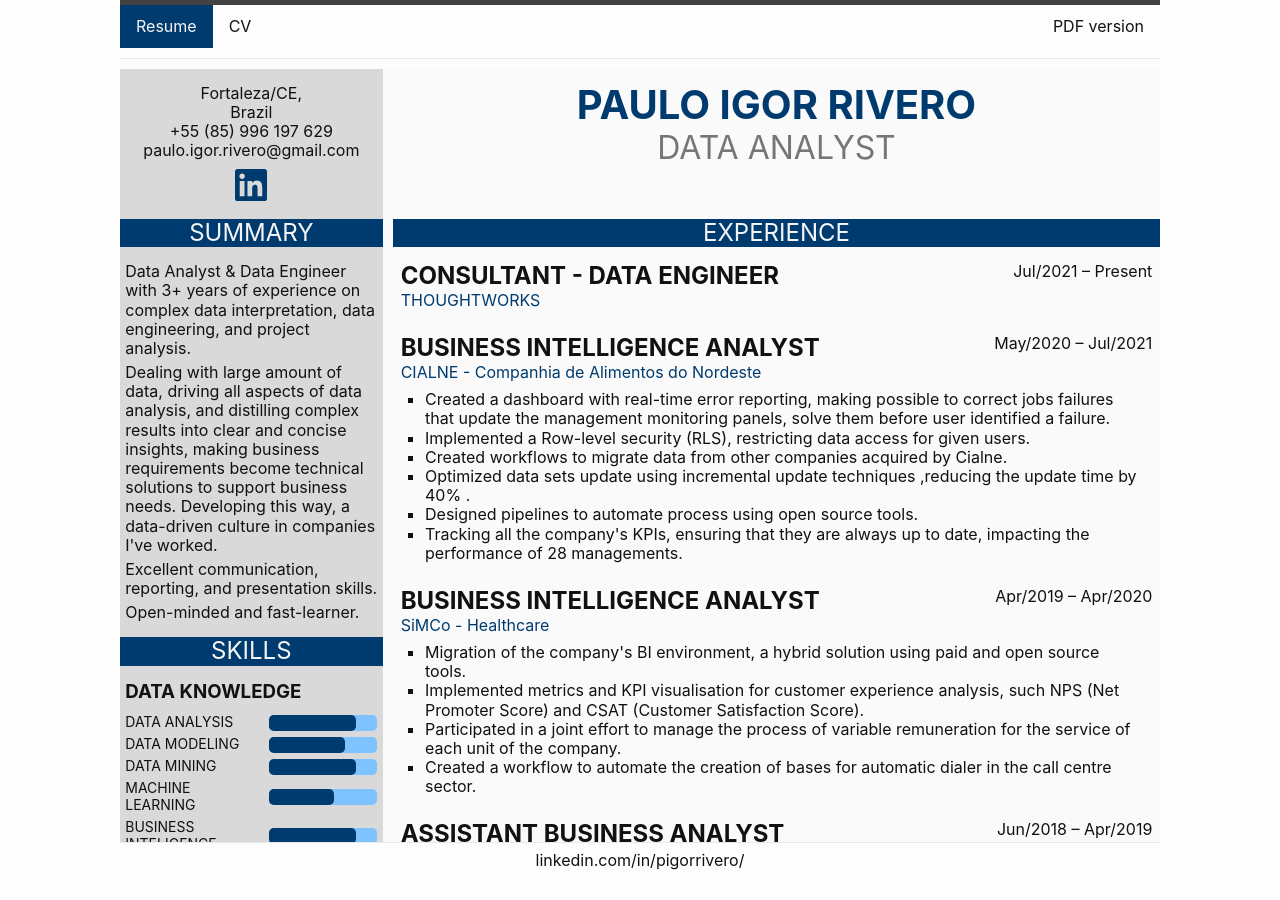
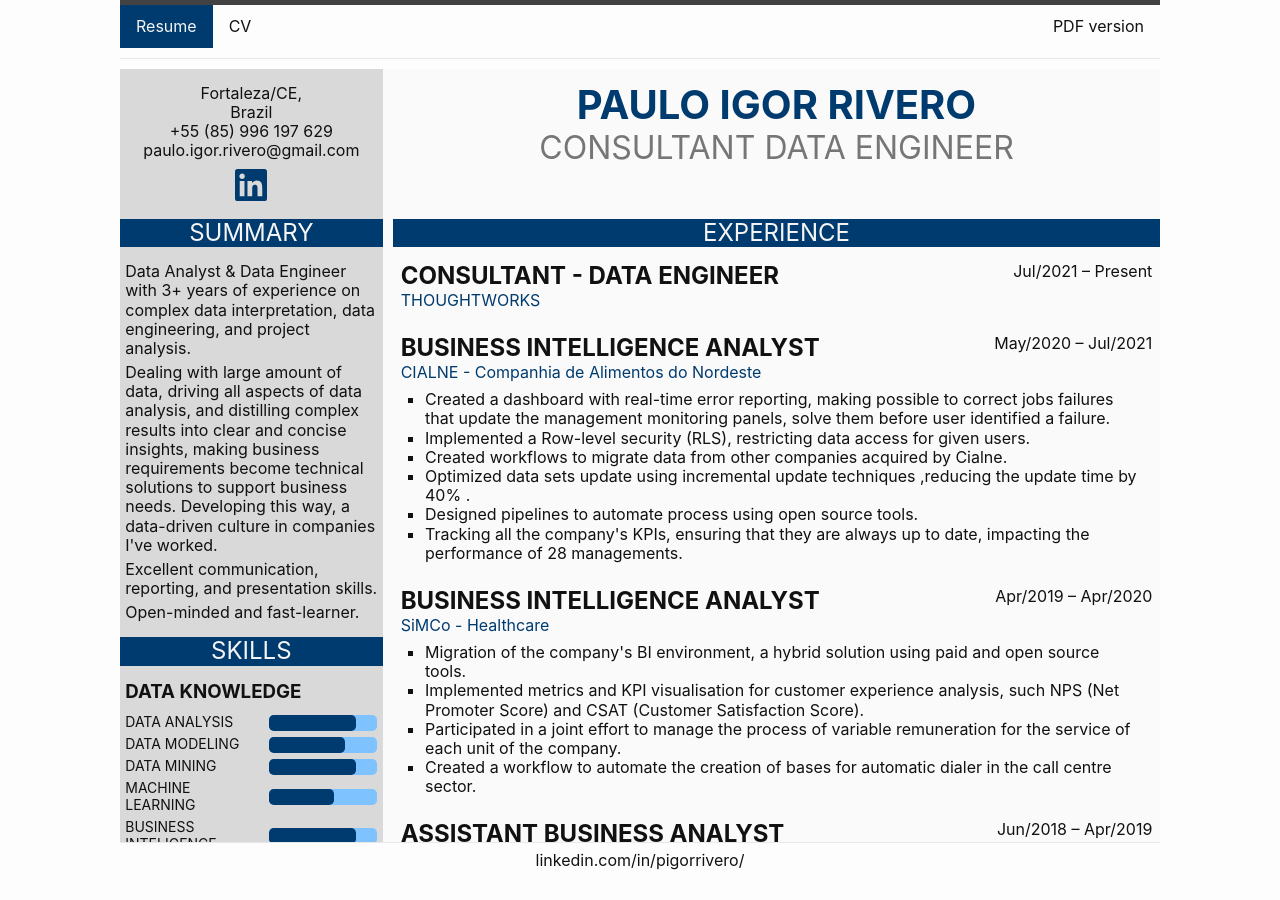
Before and after one commit to IgorRivero/igorrivero.github.io, a Jekyll site: the page built from index.md, in a window 1280 px wide and 900 px high. Built offline with Jekyll 4.4.1, drawn with Linux system fonts in a browser that asks for light colours.

Commit message:
title update

```diff
--- a/_data/general.json
+++ b/_data/general.json
@@ -9,7 +9,7 @@
     },
     "languages": "Portuguese (native), English",
     "nationality": "Brazilian",
-    "title-1": "Data Analyst",
+    "title-1": "Consultant Data Engineer",
     "experience-since": "2017",
     "social-links": {
             "linkedin": "pigorrivero"
```
